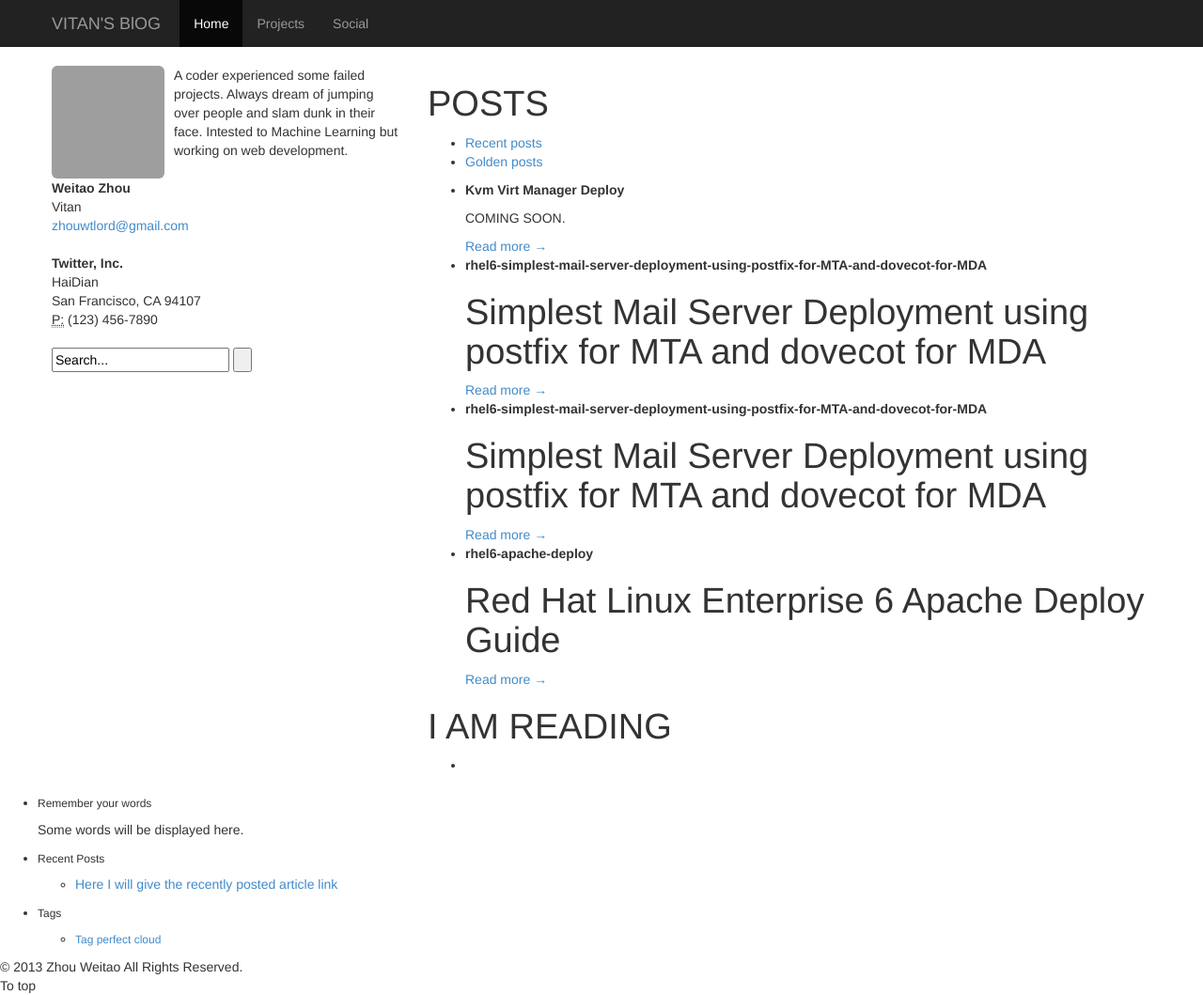
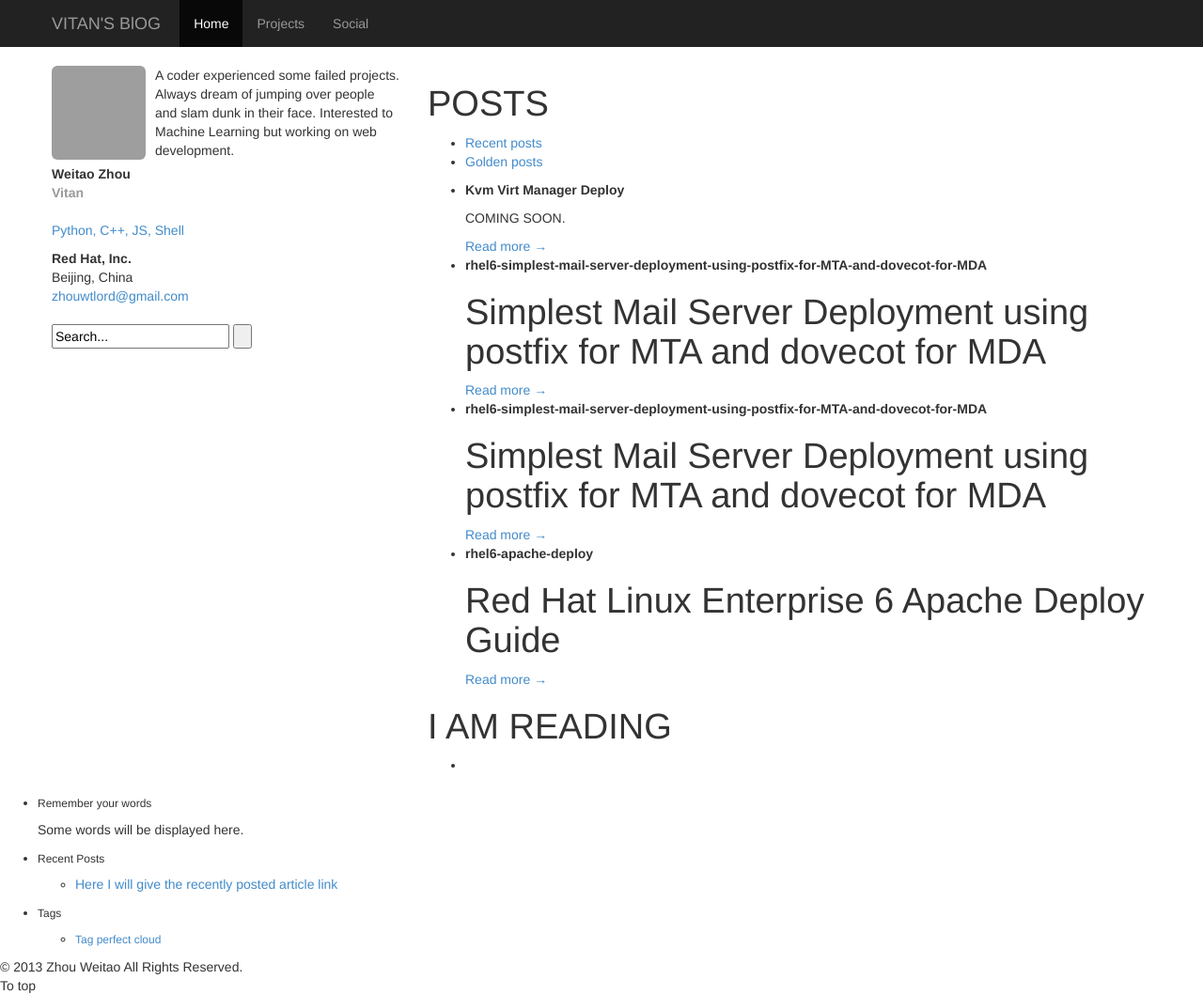
Before and after one commit to vitan/vitan.github.io, a Jekyll site: the page built from index.html, in a window 1280 px wide and 1059 px high. Shown: the whole window at 94% size. Built offline with Jekyll 4.4.1, drawn with Linux system fonts in a browser that asks for light colours; Markdown is read by kramdown in place of the engine named in the settings; grey boxes are pictures that could not be loaded.

Commit message:
REV: Added program-languages to sidebar.

```diff
--- a/_includes/side-bar.html
+++ b/_includes/side-bar.html
@@ -1,13 +1,13 @@
 <div id="sidebar">
     <div class="media">
         <a class="pull-left" href="http://gravatar.com/emails/">
-            <img class="img-rounded img-responsive media-object" src="https://secure.gravatar.com/avatar/6420bc15b33383234c77c07f9fbe768c?s=420&amp;d=https://a248.e.akamai.net/assets.github.com%2Fimages%2Fgravatars%2Fgravatar-user-420.png" alt="Weitao Zhou" height="120" width="120">
+            <img class="img-rounded img-responsive media-object" src="https://secure.gravatar.com/avatar/6420bc15b33383234c77c07f9fbe768c?s=420&amp;d=https://a248.e.akamai.net/assets.github.com%2Fimages%2Fgravatars%2Fgravatar-user-420.png" alt="Weitao Zhou" height="100" width="100">
         </a>
         <div class="media-body">
             <p class="media-heading">
                 A coder experienced some failed projects.
                 Always dream of jumping over people and slam dunk in their face.
-                Intested to Machine Learning but working on web development.
+                Interested to Machine Learning but working on web development.
             </p>
         </div>
     </div>
@@ -15,16 +15,16 @@
         <address>
             <strong>
                 Weitao Zhou<br>
+                <p class="text-muted">
+                    Vitan
+                </p>
             </strong>
-            Vitan<br>
+        </address>
+        <p class="text-primary">Python, C++, JS, Shell</p>
+        <address>
+            <strong>Red Hat, Inc.</strong><br>
+            Beijing, China<br>
             <a href="mailto:zhouwtlord@gmail.com">zhouwtlord@gmail.com</a>
-        </address>
-        <address>
-            <strong>Twitter, Inc.</strong><br>
-            HaiDian<br>
-            San Francisco, CA 94107<br>
-            <abbr title="Phone">P:</abbr>
-            (123) 456-7890
         </address>
     </div>
     {% include search-form.html %}
```
